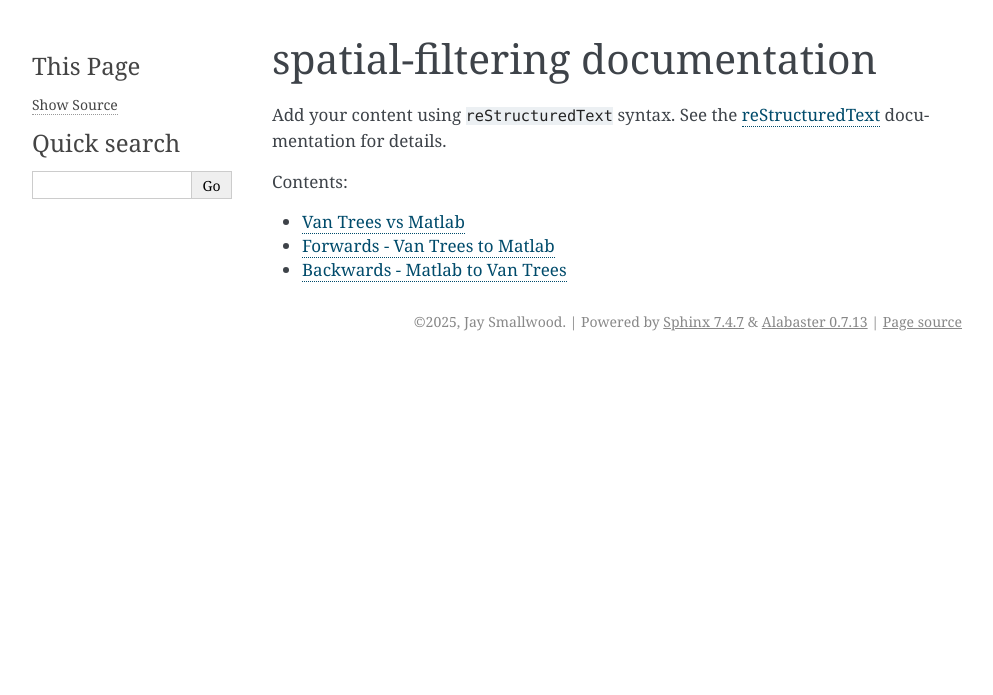
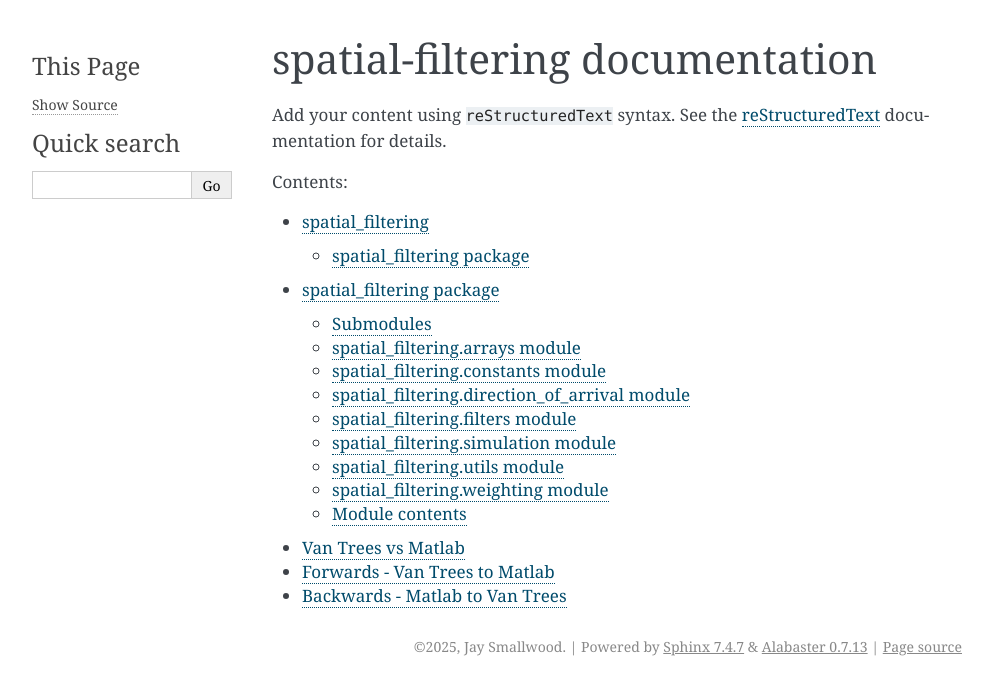
Before and after one commit to jdgsmallwood/extraterrena, a Sphinx documentation site: the page built from docs/index.rst, in a window 1280 px wide. Shown: the top 695 px of the page, without its empty margins (148-1141 px from the left). Built offline with Sphinx 7.4.7, drawn with Linux system fonts in a browser that asks for light colours.

Commit message:
20250602

```diff
--- a/docs/index.rst
+++ b/docs/index.rst
@@ -15,4 +15,6 @@ documentation for details.
    :maxdepth: 2
    :caption: Contents:
 
+   source/modules.rst
+   source/spatial_filtering.rst
    van_trees_vs_matlab.rst
--- /dev/null
+++ b/docs/source/modules.rst
@@ -0,0 +1,7 @@
+spatial_filtering
+=================
+
+.. toctree::
+   :maxdepth: 4
+
+   spatial_filtering
--- /dev/null
+++ b/docs/source/spatial_filtering.rst
@@ -0,0 +1,69 @@
+spatial\_filtering package
+==========================
+
+Submodules
+----------
+
+spatial\_filtering.arrays module
+--------------------------------
+
+.. automodule:: spatial_filtering.arrays
+   :members:
+   :show-inheritance:
+   :undoc-members:
+
+spatial\_filtering.constants module
+-----------------------------------
+
+.. automodule:: spatial_filtering.constants
+   :members:
+   :show-inheritance:
+   :undoc-members:
+
+spatial\_filtering.direction\_of\_arrival module
+------------------------------------------------
+
+.. automodule:: spatial_filtering.direction_of_arrival
+   :members:
+   :show-inheritance:
+   :undoc-members:
+
+spatial\_filtering.filters module
+---------------------------------
+
+.. automodule:: spatial_filtering.filters
+   :members:
+   :show-inheritance:
+   :undoc-members:
+
+spatial\_filtering.simulation module
+------------------------------------
+
+.. automodule:: spatial_filtering.simulation
+   :members:
+   :show-inheritance:
+   :undoc-members:
+
+spatial\_filtering.utils module
+-------------------------------
+
+.. automodule:: spatial_filtering.utils
+   :members:
+   :show-inheritance:
+   :undoc-members:
+
+spatial\_filtering.weighting module
+-----------------------------------
+
+.. automodule:: spatial_filtering.weighting
+   :members:
+   :show-inheritance:
+   :undoc-members:
+
+Module contents
+---------------
+
+.. automodule:: spatial_filtering
+   :members:
+   :show-inheritance:
+   :undoc-members:
--- a/pyproject.toml
+++ b/pyproject.toml
@@ -33,6 +33,8 @@ dependencies = [
   "matplotlib",
   "jupyterlab",
   "polars",
+  "fastexcel",
+  "openpyxl",
 ]
 
 [project.urls]
```
Also changed, not shown: 6 other files.
